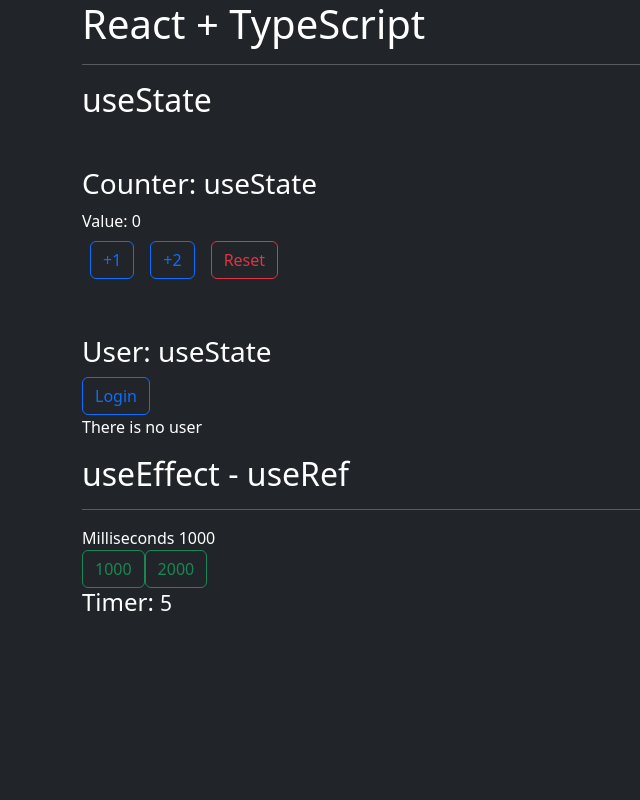
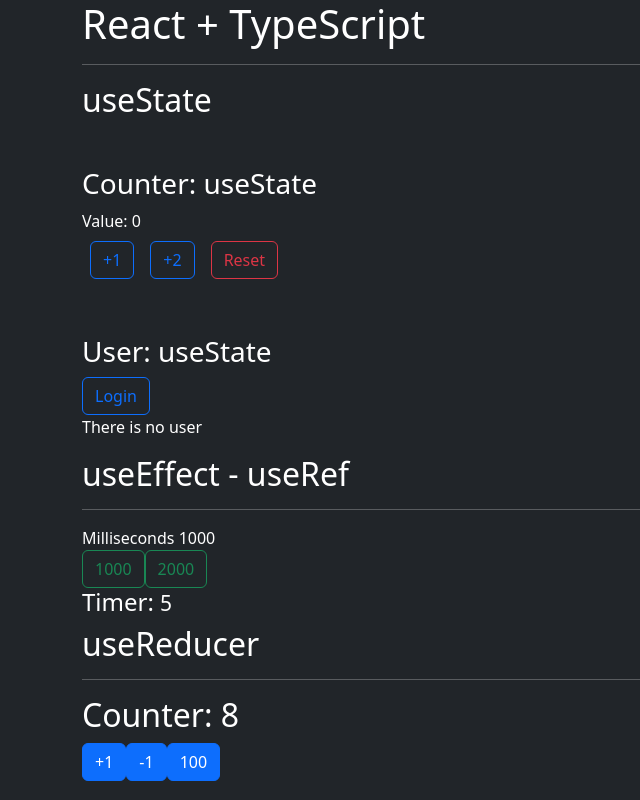
Before and after one commit to Nelitaa/react-typescript, a React (Create React App) app: page / in a window 1280 px wide. Shown: the whole page, without its empty margins (0-640 px from the left). Built offline with nearby package versions, Linux system fonts and the light colour scheme.

Commit message:
Add CounterRed.tsx component

```diff
--- a/src/App.tsx
+++ b/src/App.tsx
@@ -2,6 +2,7 @@
 import { User } from './components/User';
 
 import { TimerFather } from './components/TimerFather';
+import { CounterRed } from './components/CounterRed';
 
 function App() {
   return (
@@ -18,6 +19,11 @@
       <hr/>
 
       <TimerFather />
+
+      <h2>useReducer</h2>
+      <hr/>
+
+      <CounterRed />
     </>
   );
 }
--- /dev/null
+++ b/src/components/CounterRed.tsx
@@ -0,0 +1,59 @@
+import { useReducer } from "react"
+
+const initialState = {
+  counter: 8,
+}
+
+type ActionType =
+  | { type: 'increment' }
+  | { type: 'decrement' }
+  | { type: 'custom', payload: number }
+
+
+const counterReducer = ( state: typeof initialState , action: ActionType ) => {
+  switch (action.type) {
+    case 'increment':
+      return {
+        ...state,
+        counter: state.counter + 1
+      }
+
+    case 'decrement':
+      return {
+        ...state,
+        counter: state.counter - 1
+      }
+
+    case 'custom':
+      return {
+        ...state,
+        counter: action.payload
+      }
+
+    default:
+      return state;
+  }
+}
+
+export const CounterRed = () => {
+
+  const [counterState, dispatch] = useReducer(counterReducer, initialState);
+
+  return (
+    <>
+      <h2>Counter: { counterState.counter }</h2>
+      <button className="btn btn-primary"
+              onClick={ () => dispatch({ type: 'increment' }) }>
+        +1
+      </button>
+      <button className="btn btn-primary"
+              onClick={ () => dispatch({ type: 'decrement' }) }>
+        -1
+      </button>
+      <button className="btn btn-primary"
+              onClick={ () => dispatch({ type: 'custom', payload: 100 }) }>
+        100
+      </button>
+    </>
+  )
+}
```
